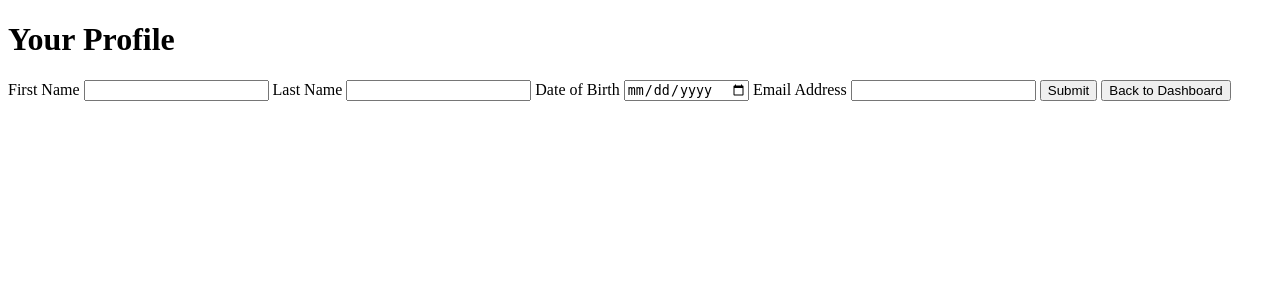
After one commit to shrykg/Personal-finance-tracker, a Node project: template views/settings.handlebars in a window 1280 px wide. The commit adds this page. Shown: the top 300 px of the page. Run offline with Node 20 templates, Linux system fonts and the light colour scheme; the template is opened without the code that fills it, so the values that code supplies are empty; some libraries are stand-ins or nearby versions.

Commit message:
settings_Page_added

```diff
--- a/routes/transactions.js
+++ b/routes/transactions.js
@@ -12,6 +12,10 @@ router.route('/new').get(async (req, res) => {
 })
   .post(async (req, res) => {
     const transactionPostData = req.body;
+    if (!transactionData || Object.keys(transactionPostData).length === 0) {
+      return res
+        .status(400).render('error',{error_occured:"No data in body part"})
+    }
     transactionPostData['user_id'] = global.loggedInUserId
     transactionPostData['amount'] = Number(transactionPostData.amount)
     console.log(transactionPostData)
--- a/views/dashboard.handlebars
+++ b/views/dashboard.handlebars
@@ -22,7 +22,7 @@
   <button type="button" onclick="window.location.href='/budget/seeAllBudgets'">View All Budgets</button>
   <button type="button" onclick="window.location.href='/charts/getCharts'">View Detailed Charts</button>
   <button type="button">Upload excel</button>
-  <button type="button">Settings</button>
+  <button type="button" onclick="window.location.href='/settings/profile/'">Settings</button>
   <button onclick=window.location.href="/logout">Logout</button>
   <h2>Budgets Set</h2>
   <table>
--- a/views/setting.handlebars
+++ /dev/null
@@ -1 +0,0 @@
-<h1>Your Profile</h1>
--- /dev/null
+++ b/views/settings.handlebars
@@ -0,0 +1,18 @@
+<div class="container">
+<h1>Your Profile</h1>
+    <form id="setting-form" action="/settings/profile" method="POST">
+        <label for="firstname">First Name</label>
+        <input type="text" id="firstname" name="firstname" required value={{firstname}}>
+        <label for="lastname">Last Name</label>
+        <input type="text" id="lastname" name="lastname" required value={{lastname}}>
+        <label for="dob">Date of Birth</label>
+        <input type="date" id="dob" name="dob" required value={{dob}}>
+        <label for="email">Email Address</label>
+        <input type="email" id="email" name="email" required value={{email}}>
+
+        <button type="submit">Submit</button>
+        <button onclick=window.location.href="/dashboard">Back to Dashboard</button>
+
+    </form>
+</div>
+{{!-- <script src='/public/validations/log_in_registration.js'></script> --}}
```
Also changed, not shown: routes/index.js (+2 -5 lines), routes/settings.js (added, +16 -0 lines), views/addtransaction.handlebars (+5 -22 lines), data/settings.js (added).
